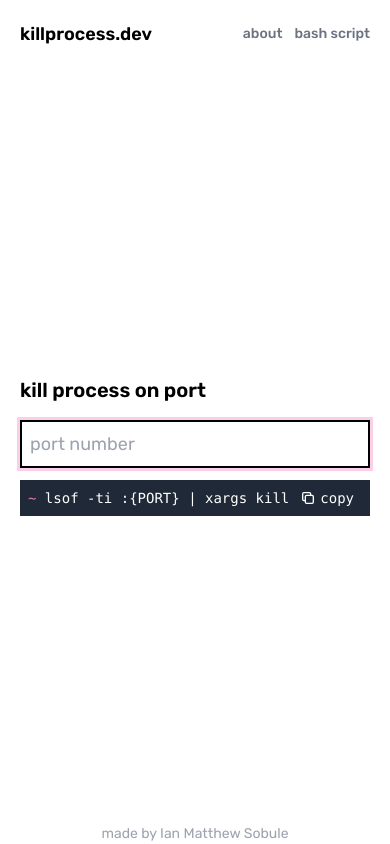
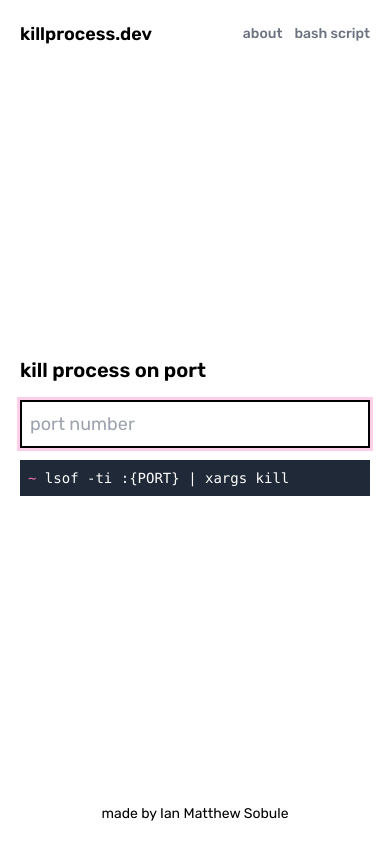
Before and after one commit to Ian-Matthew/killprocess, a Next.js app: page / in a window 390 px wide. Built offline with nearby package versions, Linux system fonts and the light colour scheme.

Commit message:
add margin to footer

```diff
--- a/components/Layout.js
+++ b/components/Layout.js
@@ -9,7 +9,7 @@ export const Layout = ({ children }) => {
       <main className="flex flex-1 justify-center flex-col w-full relative  max-w-prose">
         {children}
       </main>
-      <footer className="flex w-full flex-row max-w-screen-xl justify-center items-center text-sm text-gray-400">
+      <footer className="flex w-full my-5 flex-row max-w-screen-xl justify-center items-center text-sm ">
         <span>made by Ian Matthew Sobule</span>
       </footer>
     </div>
--- a/pages/index.js
+++ b/pages/index.js
@@ -46,7 +46,7 @@ export default function Home() {
   }, [portInputRef.current]);
 
   return (
-    <div className="space-y-3">
+    <div className="space-y-3 w-full">
       <Head>
         <title>
           Kill Process | Never forget how to kill a phantom process again
@@ -115,7 +115,7 @@ export default function Home() {
 
         <button
           onClick={copyCode}
-          className="select-none flex flex-row items-center space-x-1 focus:outline-none  focus:ring-1 focus:ring-pink-200 px-2"
+          className="select-none hidden xs:flex flex-row items-center space-x-1 focus:outline-none  focus:ring-1 focus:ring-pink-200 px-2"
         >
           <svg
             className="h-4"
```
